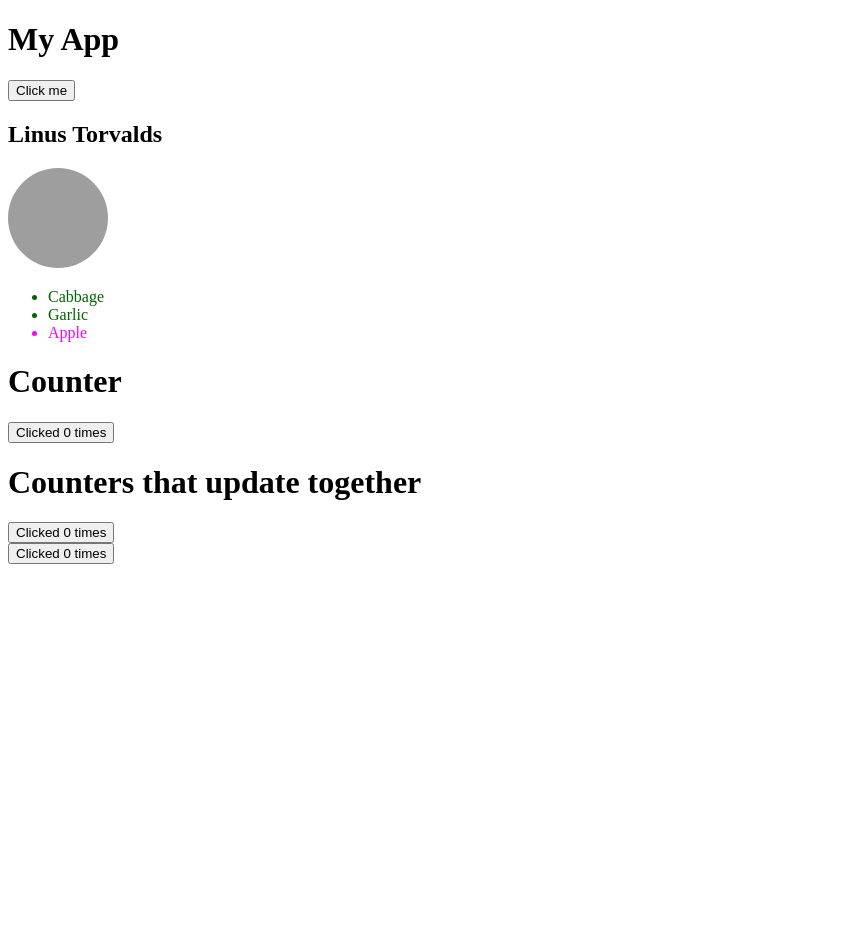
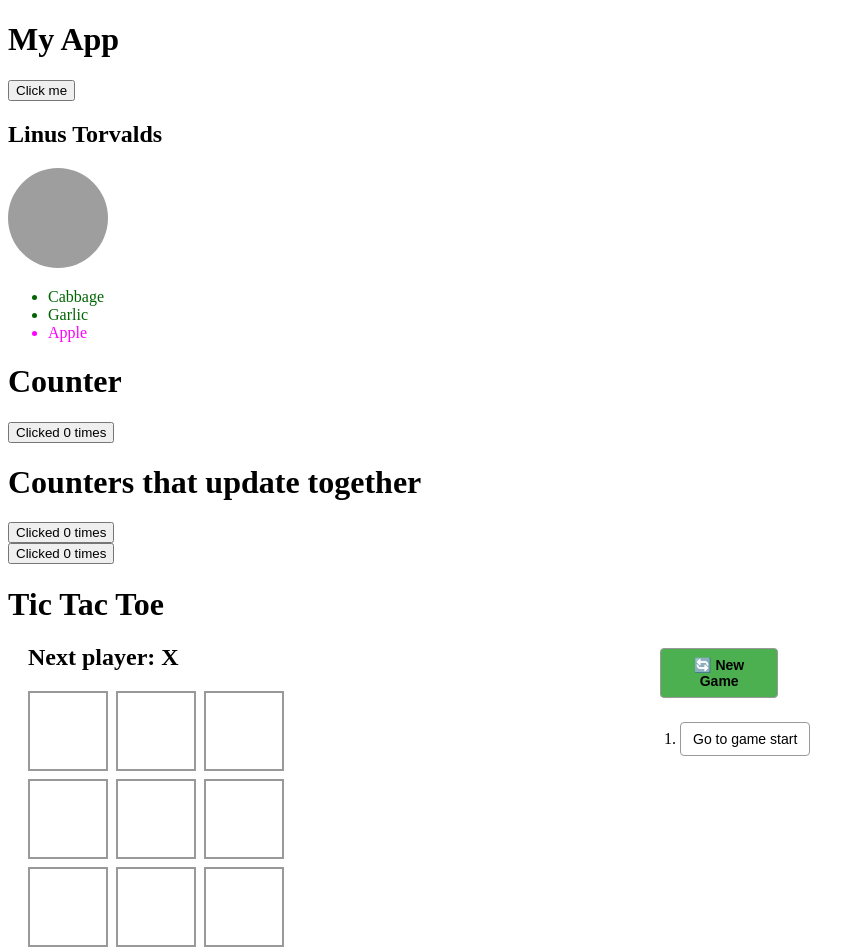
Before and after one commit to DZT711/React, a React (Vite) app in the folder my-react-app/: page / in a window 1280 px wide. Shown: the top 952 px of the page, without its empty margins (0-865 px from the left). Before the commit the page ends 800 px from the top, so only its background shows below. Built offline with nearby package versions, Linux system fonts and the light colour scheme; grey boxes are pictures that could not be loaded.

Commit message:
feat: add Caro game component with styling and game logic

```diff
--- /dev/null
+++ b/my-react-app/src/Caro.css
@@ -0,0 +1,94 @@
+/* Main game container */
+.game {
+  display: flex;
+  flex-direction: row;
+  gap: 40px;
+  align-items: flex-start;
+  margin: 20px;
+}
+
+/* Board container */
+.game-board {
+  flex: 1;
+}
+
+/* Info/history container */
+.game-info {
+  flex: 1;
+}
+
+/* Game status text */
+.status {
+  margin-bottom: 20px;
+  font-size: 24px;
+  font-weight: bold;
+}
+
+/* Row of squares */
+.board-row {
+  display: flex;
+  margin-bottom: 8px;
+}
+
+/* Individual square button */
+.square {
+  width: 80px;
+  height: 80px;
+  margin-right: 8px;
+  background: #fff;
+  border: 2px solid #999;
+  padding: 0;
+  font-size: 32px;
+  font-weight: bold;
+  cursor: pointer;
+}
+
+.square:hover {
+  background: #f0f0f0;
+}
+
+.square:active {
+  background: #e0e0e0;
+}
+
+/* Move history list */
+.game-info ol {
+  padding-left: 20px;
+}
+
+.game-info button {
+  padding: 8px 12px;
+  margin: 4px 0;
+  background: #fff;
+  border: 1px solid #999;
+  border-radius: 4px;
+  cursor: pointer;
+  font-size: 14px;
+}
+
+.game-info button:hover {
+  background: #f0f0f0;
+}
+
+/* Refresh/New Game button */
+.refresh-btn {
+  width: 20%;
+  padding: 12px 16px;
+  margin-bottom: 20px;
+  background-color: #4CAF50!important;
+  color: rgb(2, 2, 2);
+  border: none;
+  border-radius: 4px;
+  font-size: 16px;
+  font-weight: bold;
+  cursor: pointer;
+  transition: background 0.3s;
+}
+
+.refresh-btn:hover {
+  background: #45a049;
+}
+
+.refresh-btn:active {
+  background: #3d8b40;
+}
--- /dev/null
+++ b/my-react-app/src/Caro.jsx
@@ -0,0 +1,139 @@
+import { useState } from 'react';
+import './Caro.css';
+
+// Square component - renders a single button for the tic-tac-toe board
+// Props: value (X, O, or null), onSquareClick (callback when clicked)
+function Square({ value, onSquareClick }) {
+  return (
+    <button className="square" onClick={onSquareClick}>
+      {value}
+    </button>
+  );
+}
+
+// Board component - renders the 3x3 tic-tac-toe board and handles game logic
+// Props: xIsNext (boolean to determine whose turn), squares (array of board state), onPlay (callback for moves)
+function Board({ xIsNext, squares, onPlay }) {
+  // Handle square click - validates move and updates board state
+  function handleClick(i) {
+    // Exit if square is already filled or if there's a winner
+    if (squares[i] || calculateWinner(squares)) {
+      return;
+    }
+    // Create a copy of the board and place the current player's mark
+    const nextSquares = squares.slice();
+    if (xIsNext) {
+      nextSquares[i] = 'X';
+    } else {
+      nextSquares[i] = 'O';
+    }
+    // Call parent callback with updated board state
+    onPlay(nextSquares);
+  }
+  // Determine game status - check for winner or display next player
+  const winner = calculateWinner(squares);
+  let status;
+  if (winner) {
+    status = 'Winner: ' + winner;
+  } else {
+    status = 'Next player: ' + (xIsNext ? 'X' : 'O');
+  }
+  return (
+    <>
+      <div className="status">{status}</div>
+      <div className="board-row">
+        <Square value={squares[0]} onSquareClick={() => handleClick(0)} />
+        <Square value={squares[1]} onSquareClick={() => handleClick(1)} />
+        <Square value={squares[2]} onSquareClick={() => handleClick(2)} />
+      </div>
+      <div className="board-row">
+        <Square value={squares[3]} onSquareClick={() => handleClick(3)} />
+        <Square value={squares[4]} onSquareClick={() => handleClick(4)} />
+        <Square value={squares[5]} onSquareClick={() => handleClick(5)} />
+      </div>
+      <div className="board-row">
+        <Square value={squares[6]} onSquareClick={() => handleClick(6)} />
+        <Square value={squares[7]} onSquareClick={() => handleClick(7)} />
+        <Square value={squares[8]} onSquareClick={() => handleClick(8)} />
+      </div>
+    </>
+  );
+}
+
+// Game component - manages game history and allows time travel through moves
+export default function Game() {
+  // history: stores all board states; currentMove: tracks which move we're viewing
+  const [history, setHistory] = useState([Array(9).fill(null)]);
+  const [currentMove, setCurrentMove] = useState(0);
+  // X plays on even moves (0, 2, 4...), O plays on odd moves (1, 3, 5...)
+  const xIsNext = currentMove % 2 === 0;
+  // Get the current board state from history
+  const currentSquares = history[currentMove];
+  // Update game history when a move is played
+  // This removes any 'future' moves if jumping back in time
+  function handlePlay(nextSquares) {
+    const nextHistory = [...history.slice(0, currentMove + 1), nextSquares];
+    setHistory(nextHistory);
+    setCurrentMove(nextHistory.length - 1);
+  }
+  // Jump to a specific move in history (time travel feature)
+  function jumpTo(nextMove) {
+    setCurrentMove(nextMove);
+  }
+  // Reset the game to initial state
+  function handleReset() {
+    setHistory([Array(9).fill(null)]);
+    setCurrentMove(0);
+  }
+  // Create list of buttons to navigate through game history
+  const moves = history.map((squares, move) => {
+    let description;
+    if (move > 0) {
+      description = 'Go to move #' + move;
+    } else {
+      description = 'Go to game start';
+    }
+    return (
+      <li key={move}>
+        <button onClick={() => jumpTo(move)}>{description}</button>
+      </li>
+    );
+  });
+  return (
+    <div className="game">
+      <div className="game-board">
+        <Board xIsNext={xIsNext} squares={currentSquares} onPlay={handlePlay} />
+      </div>
+      <div className="game-info">
+        <button className="refresh-btn" onClick={handleReset}>🔄 New Game</button>
+        <ol>{moves}</ol>
+      </div>
+    </div>
+  );
+}
+
+// Helper function to determine if there's a winner
+// Returns the winner ('X' or 'O') or null if no winner
+function calculateWinner(squares) {
+  // All possible winning combinations on a 3x3 board
+  const lines = [
+    [0, 1, 2],
+    [3, 4, 5],
+    [6, 7, 8],
+    [0, 3, 6],
+    [1, 4, 7],
+    [2, 5, 8],
+    [0, 4, 8],
+    [2, 4, 6],
+  ];
+  // Check each winning combination
+  for (let i = 0; i < lines.length; i++) {
+    const [a, b, c] = lines[i];
+    // If all three positions have the same value (X or O), that's the winner
+    if (squares[a] && squares[a] === squares[b] && squares[a] === squares[c]) {
+      return squares[a];
+    }
+  }
+  // No winner found
+  return null;
+}
--- a/my-react-app/src/main.jsx
+++ b/my-react-app/src/main.jsx
@@ -5,11 +5,14 @@
 import Profile from './Profile.jsx'
 import ShoppingList from './ShoppingList.jsx'
 import Counter from './Counter.jsx'
+import Caro from './Caro.jsx'
 createRoot(document.getElementById('root')).render(
   <StrictMode>
     <App />
     <Profile />
     <ShoppingList />
     <Counter />
+    <h1>Tic Tac Toe</h1>
+    <Caro />
   </StrictMode>,
 )
```
